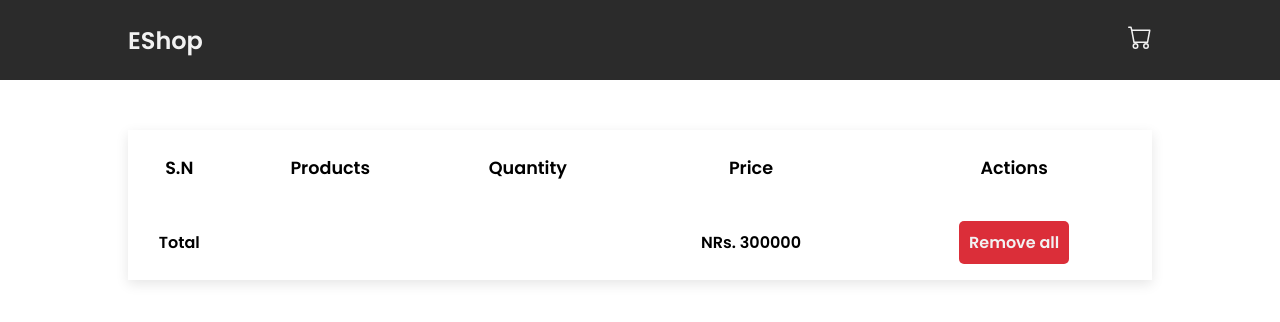
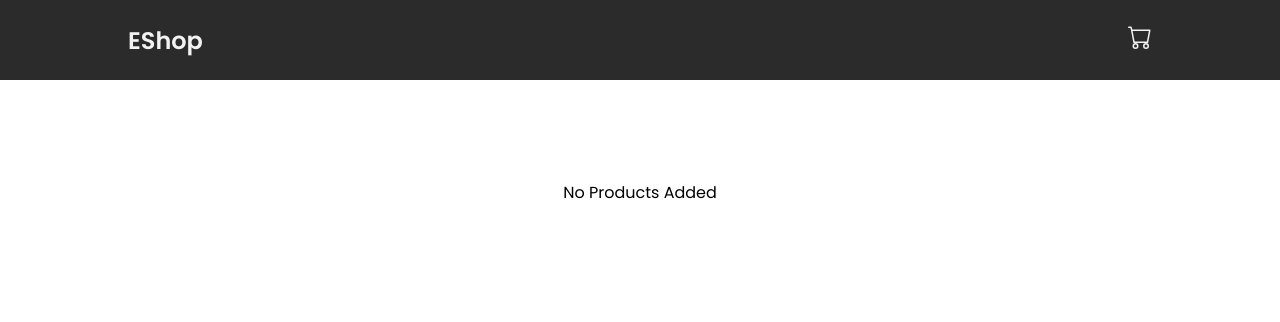
Before and after one commit to bibashmgr/Mini-EShop, a React (Create React App) app: page /cart in a window 1280 px wide. Shown: the top 322 px of the page. Built offline with nearby package versions, Linux system fonts and the light colour scheme.

Commit message:
Making some changes

```diff
--- a/src/components/CartTable/CartTableElements.jsx
+++ b/src/components/CartTable/CartTableElements.jsx
@@ -1,4 +1,12 @@
 import styled from "styled-components";
+
+export const EmptyContainer = styled.div`
+    margin-top: 50px;
+    margin-bottom: 50px;
+    width: 100%;
+    display: flex;
+    justify-content: center;
+`
 
 export const TableContainer = styled.section`
     margin-top: 50px;
@@ -22,7 +30,7 @@ export const TableBody = styled.tbody``
 export const TableFoot = styled.tfoot``
 
 export const TableRow = styled.tr`
-    height: 75px;
+    height: 80px;
 `
 
 // table-body-columns
@@ -46,12 +54,15 @@ export const TableColumnF = styled.td`
 `
 
 // table-buttons
-export const TableButton = styled.span`
+export const TableButton = styled.button`
+    border: none;
+    outline: none;
     padding: 10px;
     background-color: #db2e39;
     border-radius: 5px;
     color: #f2f2f2;
     transition: 0.25s;
+    pointer-events: all;
     cursor: pointer;
     &:hover {
         opacity: 0.8;
--- a/src/components/CartTable/index.jsx
+++ b/src/components/CartTable/index.jsx
@@ -1,16 +1,23 @@
 import React from 'react';
 
-import { useSelector } from 'react-redux';
+import { useSelector, useDispatch } from 'react-redux';
 
 // elements:
-import { TableContainer, Table, TableHead, TableRow, TableFoot, TableBody, TableColumnH, TableColumnB, TableColumnF, TableButton } from './CartTableElements';
+import { TableContainer, Table, TableHead, TableRow, TableFoot, TableBody, TableColumnH, TableColumnB, TableColumnF, TableButton, EmptyContainer } from './CartTableElements';
+
+// actions:
+import { removeProduct, removeProducts } from '../../features/Products/productsSlice';
 
 const CartTable = () => {
 
     const items = useSelector((state) => state.products.value);
+    const dispatch = useDispatch();
 
     return (
         <TableContainer>
+            {
+                items.length === 0 ?
+                <EmptyContainer>No Products Added</EmptyContainer> :
                 <Table>
                     {/* table-header */}
                     <TableHead>
@@ -35,7 +42,7 @@ const CartTable = () => {
                                         <TableColumnB>01</TableColumnB>
                                         <TableColumnB>{item.price}</TableColumnB>
                                         <TableColumnB>
-                                        <TableButton>Remove</TableButton>
+                                            <TableButton type='button' onClick={() => { dispatch(removeProduct(item)) }}>Remove</TableButton>
                                         </TableColumnB>
                                     </TableRow>
                                 )
@@ -49,11 +56,12 @@ const CartTable = () => {
                             <TableColumnF colSpan={2}></TableColumnF>
                             <TableColumnF>NRs. 300000</TableColumnF>
                             <TableColumnF>
-                            <TableButton>Remove all</TableButton>
+                                <TableButton type="button" onClick={() => { dispatch(removeProducts()) }}>Remove all</TableButton>
                             </TableColumnF>
                         </TableRow>
                     </TableFoot>
                 </Table>
+            }
         </TableContainer>
     )
 }
--- a/src/features/Products/productsSlice.jsx
+++ b/src/features/Products/productsSlice.jsx
@@ -9,12 +9,15 @@ export const productsSlice = createSlice(
         reducers: {
             addProduct: (state, product) => {
                 state.value.push(product.payload);
+                console.log(`${product.payload.name} added to cart`);
             },
-            removeProduct: (state) => {
-                console.log("Product Removed");
+            removeProduct: (state, item) => {
+                let newProducts = state.value.filter((element) => element.id !== item.payload.id);
+                state.value = newProducts;
+                console.log(`${item.payload.name} removed from cart`);
             },
             removeProducts: (state) => {
-                // state.value = [];
+                state.value = [];
                 console.log("All Products Removed");
             },
         }
```
Lines whose indentation alone changed are shown as unchanged.
